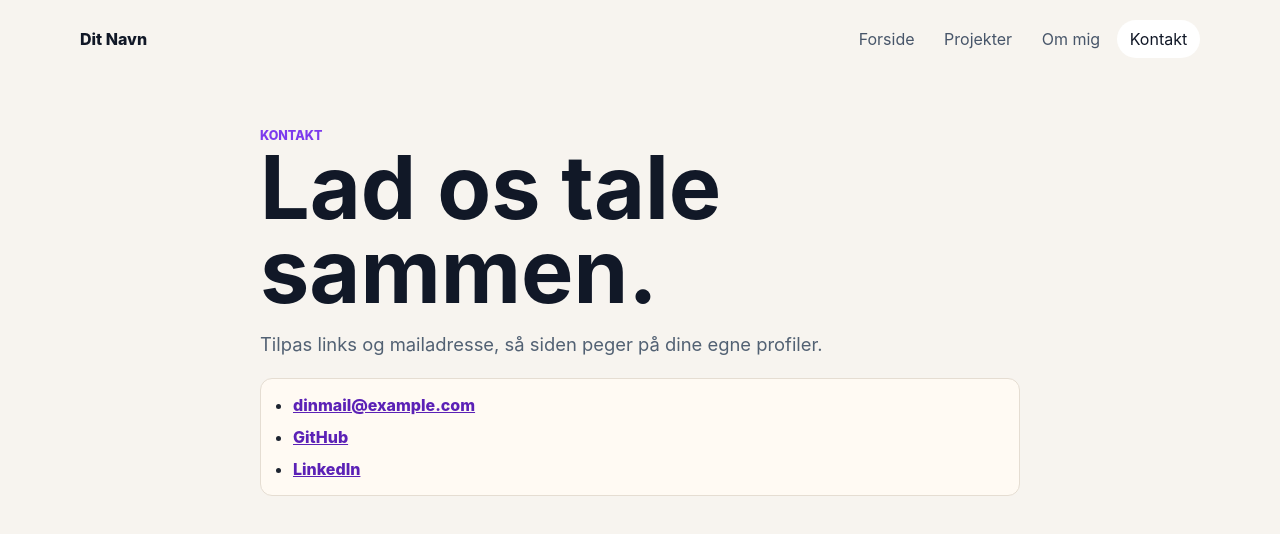
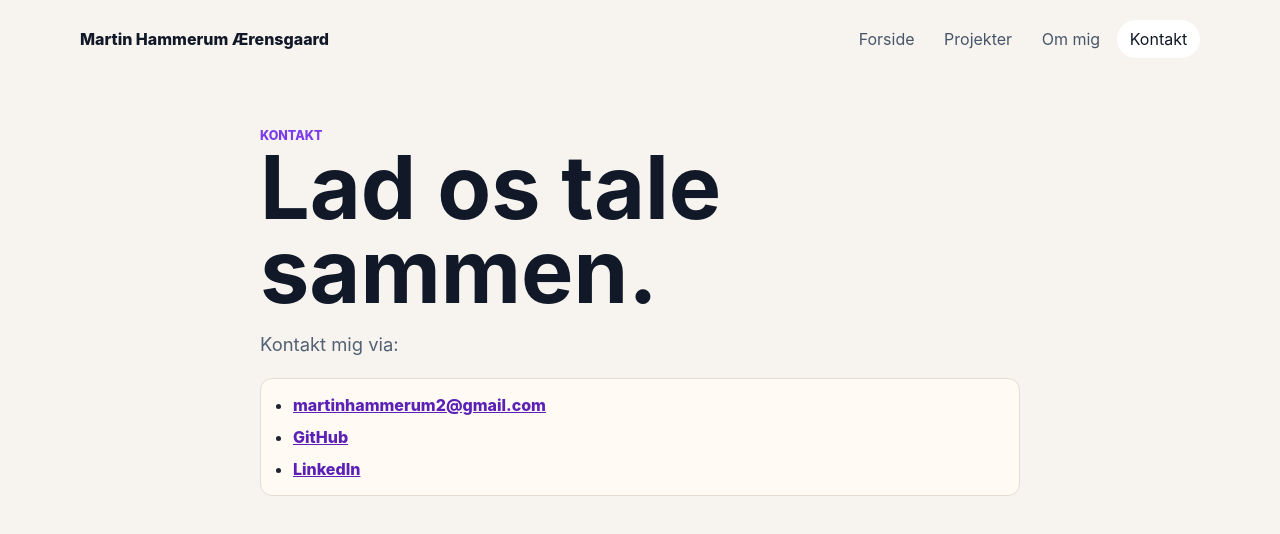
Before and after one commit to 25maae/25maae.github.io, a React (Vite) app: page /contact in a window 1280 px wide. Shown: the top 534 px of the page. Built offline with nearby package versions, Linux system fonts and the light colour scheme.

Commit message:
Update portfolio details in README, Navbar, and ContactPage

```diff
--- a/src/components/Navbar.jsx
+++ b/src/components/Navbar.jsx
@@ -4,7 +4,7 @@ function Navbar() {
   return (
     <header className="site-header">
       <NavLink className="brand" to="/">
-        Dit Navn
+        Martin Hammerum Ærensgaard
       </NavLink>
 
       <nav className="site-nav" aria-label="Primær navigation">
--- a/src/pages/ContactPage.jsx
+++ b/src/pages/ContactPage.jsx
@@ -4,20 +4,30 @@ function ContactPage() {
       <p className="eyebrow">Kontakt</p>
       <h1>Lad os tale sammen.</h1>
       <p className="lead">
-        Tilpas links og mailadresse, så siden peger på dine egne profiler.
+        Kontakt mig via:
       </p>
 
       <ul className="contact-list">
         <li>
-          <a href="mailto:dinmail@example.com">dinmail@example.com</a>
+          <a href="mailto:martinhammerum2@gmail.com">
+            martinhammerum2@gmail.com
+          </a>
         </li>
         <li>
-          <a href="https://github.com/username" rel="noreferrer" target="_blank">
+          <a
+            href="https://github.com/25maae"
+            rel="noreferrer"
+            target="_blank"
+          >
             GitHub
           </a>
         </li>
         <li>
-          <a href="https://www.linkedin.com" rel="noreferrer" target="_blank">
+          <a
+            href="https://www.linkedin.com/in/martin-%C3%A6rensgaard-a649a026b/"
+            rel="noreferrer"
+            target="_blank"
+          >
             LinkedIn
           </a>
         </li>
```
Also changed, not shown: 1 other file (tests, documents, lock files or other folders).
